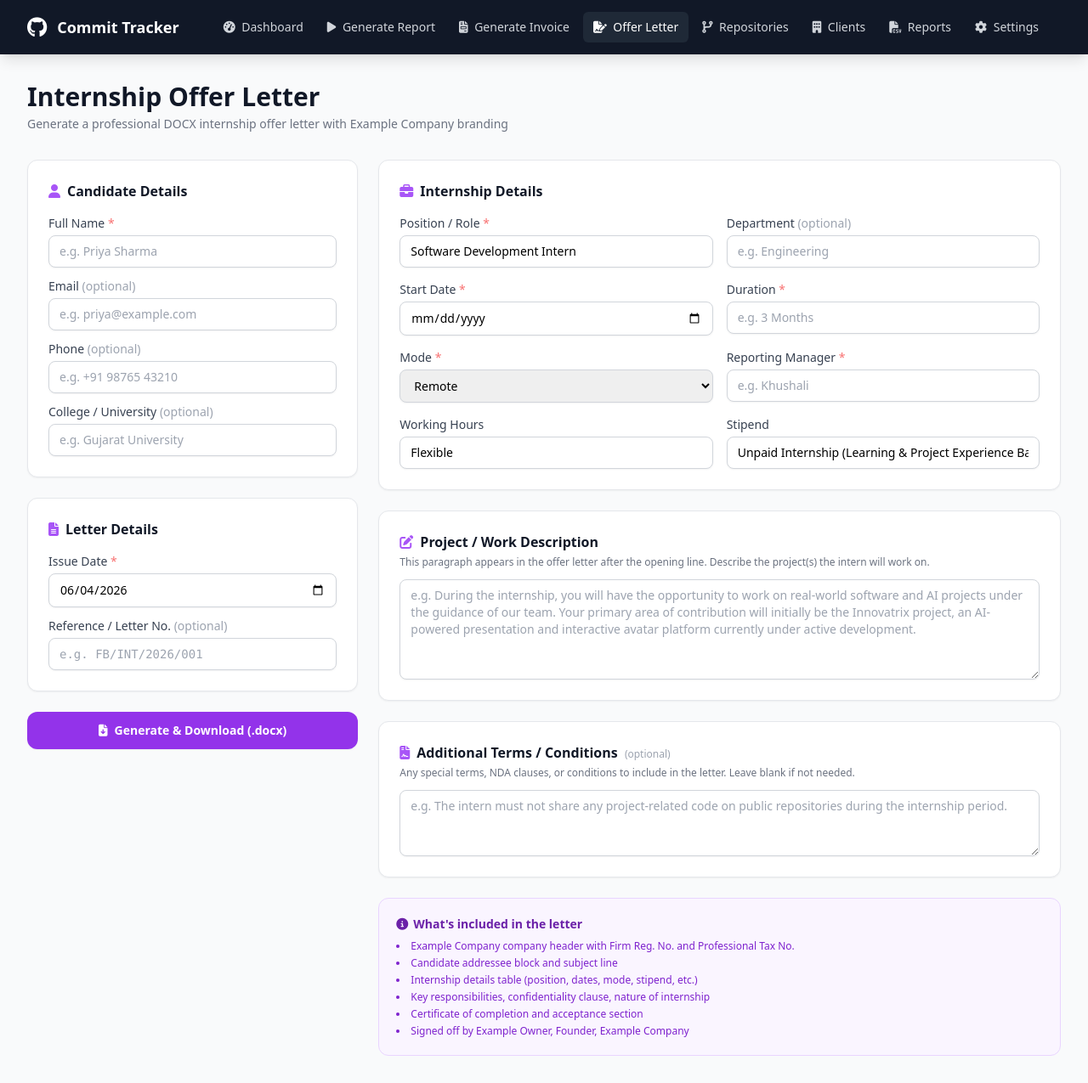
After one commit to hetvi0607/fusion-panel-public, a Flask app: page /offer-letter in a window 1280 px wide. The commit adds this page. Shown: the whole page at 85% size. Run offline with Flask 3, Linux system fonts and the light colour scheme; parts of the project's set-up code (start-up, migrations or seed data) failed here and were passed over; some libraries are stand-ins or nearby versions.

Commit message:
feat: add internship offer letter generation with DOCX export
- Create `OfferLetterGenerator` class to produce branded Example Company offer letters
- Add `/offer-letter` route with form for candidate details, internship terms, and project description
- New `offer_letter.html` template with multi-column layout and date pickers
- Include offer letter navigation link in base template sidebar
- Generate DOCX files with company header, internship details table, responsibilities, and signature section
- Support

```diff
--- a/gui/app.py
+++ b/gui/app.py
@@ -30,6 +30,7 @@ from src.core.github_client import GitHubClient
 from src.core.csv_reporter import CSVReporter
 from src.core.ai.csv_summarizer import AICsvSummarizer
 from src.core.invoice_generator import InvoiceGenerator
+from src.core.offer_letter_generator import OfferLetterGenerator
 
 app = Flask(__name__, template_folder='templates', static_folder='static')
 app.secret_key = os.urandom(24)
@@ -50,6 +51,10 @@ def get_reports_dir():
 
 def get_invoices_dir():
     return os.path.join(PROJECT_ROOT, "data", "invoices")
+
+
+def get_offer_letters_dir():
+    return os.path.join(PROJECT_ROOT, "data", "offer_letters")
 
 
 # ---------------------------------------------------------------------------
@@ -564,6 +569,77 @@ def download_invoice(filename):
 
 
 # ---------------------------------------------------------------------------
+# Offer Letter Generation
+# ---------------------------------------------------------------------------
+@app.route("/offer-letter", methods=["GET"])
+def offer_letter_page():
+    return render_template("offer_letter.html", form=None)
+
+
+@app.route("/offer-letter", methods=["POST"])
+def generate_offer_letter():
+    form = request.form
+
+    candidate_name = form.get("candidate_name", "").strip()
+    if not candidate_name:
+        flash("Candidate name is required.", "error")
+        return render_template("offer_letter.html", form=form)
+
+    # Parse issue_date from YYYY-MM-DD to "D Month YYYY"
+    issue_date_raw = form.get("issue_date", "")
+    try:
+        parsed_issue = datetime.strptime(issue_date_raw, "%Y-%m-%d")
+        issue_date_str = parsed_issue.strftime("%-d %B %Y")
+    except ValueError:
+        issue_date_str = issue_date_raw
+
+    # Parse start_date from YYYY-MM-DD to "D Month YYYY"
+    start_date_raw = form.get("start_date", "")
+    try:
+        parsed_start = datetime.strptime(start_date_raw, "%Y-%m-%d")
+        start_date_str = parsed_start.strftime("%-d %B %Y")
+    except ValueError:
+        start_date_str = start_date_raw
+
+    data = {
+        "candidate_name": candidate_name,
+        "candidate_email": form.get("candidate_email", "").strip(),
+        "candidate_phone": form.get("candidate_phone", "").strip(),
+        "candidate_college": form.get("candidate_college", "").strip(),
+        "issue_date": issue_date_str,
+        "letter_ref": form.get("letter_ref", "").strip(),
+        "position": form.get("position", "Software Development Intern").strip(),
+        "department": form.get("department", "").strip(),
+        "start_date": start_date_str,
+        "duration": form.get("duration", "").strip(),
+        "mode": form.get("mode", "Remote").strip(),
+        "reporting_manager": form.get("reporting_manager", "").strip(),
+        "working_hours": form.get("working_hours", "Flexible").strip(),
+        "stipend": form.get("stipend", "").strip(),
+        "project_description": form.get("project_description", "").strip(),
+        "extra_terms": form.get("extra_terms", "").strip(),
+    }
+
+    try:
+        generator = OfferLetterGenerator()
+        offer_letters_dir = get_offer_letters_dir()
+        os.makedirs(offer_letters_dir, exist_ok=True)
+
+        safe_name = candidate_name.lower().replace(" ", "_")
+        date_slug = issue_date_raw or datetime.now().strftime("%Y-%m-%d")
+        filename = f"offer_letter_{safe_name}_{date_slug}.docx"
+        output_path = os.path.join(offer_letters_dir, filename)
+
+        generator.generate_offer_letter(data, output_path)
+        logger.info(f"Offer letter generated: {output_path}")
+        return send_file(output_path, as_attachment=True, download_name=filename)
+    except Exception as e:
+        logger.error(f"Error generating offer letter: {e}")
+        flash(f"Error generating offer letter: {e}", "error")
+        return render_template("offer_letter.html", form=form)
+
+
+# ---------------------------------------------------------------------------
 # Client Management
 # ---------------------------------------------------------------------------
 @app.route("/clients")
--- a/gui/templates/base.html
+++ b/gui/templates/base.html
@@ -37,6 +37,11 @@
                                class="nav-link rounded-md px-3 py-2 text-sm font-medium
                                {% if '/invoice' in request.path or ('inv_' in request.path) %}bg-gray-800 text-white{% else %}text-gray-300 hover:bg-gray-700 hover:text-white{% endif %}">
                                 <i class="fa-solid fa-file-invoice mr-1"></i> Generate Invoice
+                            </a>
+                            <a href="/offer-letter"
+                               class="nav-link rounded-md px-3 py-2 text-sm font-medium
+                               {% if '/offer-letter' in request.path %}bg-gray-800 text-white{% else %}text-gray-300 hover:bg-gray-700 hover:text-white{% endif %}">
+                                <i class="fa-solid fa-file-signature mr-1"></i> Offer Letter
                             </a>
                             <a href="/repos"
                                class="nav-link rounded-md px-3 py-2 text-sm font-medium
--- /dev/null
+++ b/gui/templates/offer_letter.html
@@ -0,0 +1,194 @@
+{% extends "base.html" %}
+{% block title %}Internship Offer Letter - Commit Tracker{% endblock %}
+
+{% block content %}
+<div class="mb-8">
+    <h1 class="text-3xl font-bold text-gray-900">Internship Offer Letter</h1>
+    <p class="mt-1 text-sm text-gray-500">Generate a professional DOCX internship offer letter with Example Company branding</p>
+</div>
+
+<form method="POST" action="/offer-letter" class="space-y-6">
+    <div class="grid grid-cols-1 lg:grid-cols-3 gap-6">
+
+        <!-- Left Column -->
+        <div class="lg:col-span-1 space-y-6">
+
+            <!-- Candidate Details -->
+            <div class="bg-white rounded-xl shadow-sm border border-gray-200 p-6">
+                <h2 class="text-base font-semibold text-gray-900 mb-4">
+                    <i class="fa-solid fa-user text-purple-500 mr-2"></i>Candidate Details
+                </h2>
+                <div class="space-y-3">
+                    <div>
+                        <label class="block text-sm font-medium text-gray-700 mb-1">Full Name <span class="text-red-400">*</span></label>
+                        <input type="text" name="candidate_name" required placeholder="e.g. Priya Sharma"
+                               value="{{ form.candidate_name if form else '' }}"
+                               class="block w-full rounded-lg border-gray-300 shadow-sm focus:border-purple-500 focus:ring-purple-500 text-sm px-3 py-2 border">
+                    </div>
+                    <div>
+                        <label class="block text-sm font-medium text-gray-700 mb-1">Email <span class="text-gray-400 font-normal">(optional)</span></label>
+                        <input type="email" name="candidate_email" placeholder="e.g. priya@example.com"
+                               value="{{ form.candidate_email if form else '' }}"
+                               class="block w-full rounded-lg border-gray-300 shadow-sm focus:border-purple-500 focus:ring-purple-500 text-sm px-3 py-2 border">
+                    </div>
+                    <div>
+                        <label class="block text-sm font-medium text-gray-700 mb-1">Phone <span class="text-gray-400 font-normal">(optional)</span></label>
+                        <input type="text" name="candidate_phone" placeholder="e.g. +91 98765 43210"
+                               value="{{ form.candidate_phone if form else '' }}"
+                               class="block w-full rounded-lg border-gray-300 shadow-sm focus:border-purple-500 focus:ring-purple-500 text-sm px-3 py-2 border">
+                    </div>
+                    <div>
+                        <label class="block text-sm font-medium text-gray-700 mb-1">College / University <span class="text-gray-400 font-normal">(optional)</span></label>
+                        <input type="text" name="candidate_college" placeholder="e.g. Gujarat University"
+                               value="{{ form.candidate_college if form else '' }}"
+                               class="block w-full rounded-lg border-gray-300 shadow-sm focus:border-purple-500 focus:ring-purple-500 text-sm px-3 py-2 border">
+                    </div>
+                </div>
+            </div>
+
+            <!-- Letter Meta -->
+            <div class="bg-white rounded-xl shadow-sm border border-gray-200 p-6">
+                <h2 class="text-base font-semibold text-gray-900 mb-4">
+                    <i class="fa-solid fa-file-lines text-purple-500 mr-2"></i>Letter Details
+                </h2>
+                <div class="space-y-3">
+                    <div>
+                        <label class="block text-sm font-medium text-gray-700 mb-1">Issue Date <span class="text-red-400">*</span></label>
+                        <input type="date" name="issue_date" id="issue_date" required
+                               value="{{ form.issue_date if form else '' }}"
+                               class="block w-full rounded-lg border-gray-300 shadow-sm focus:border-purple-500 focus:ring-purple-500 text-sm px-3 py-2 border">
+                    </div>
+                    <div>
+                        <label class="block text-sm font-medium text-gray-700 mb-1">Reference / Letter No. <span class="text-gray-400 font-normal">(optional)</span></label>
+                        <input type="text" name="letter_ref" placeholder="e.g. FB/INT/2026/001"
+                               value="{{ form.letter_ref if form else '' }}"
+                               class="block w-full rounded-lg border-gray-300 shadow-sm focus:border-purple-500 focus:ring-purple-500 text-sm px-3 py-2 border font-mono">
+                    </div>
+                </div>
+            </div>
+
+            <!-- Submit -->
+            <button type="submit"
+                    class="w-full flex items-center justify-center rounded-xl bg-purple-600 px-6 py-3 text-sm font-semibold text-white shadow-sm hover:bg-purple-500 focus-visible:outline focus-visible:outline-2 focus-visible:outline-offset-2 focus-visible:outline-purple-600 transition-colors">
+                <i class="fa-solid fa-file-arrow-down mr-2"></i> Generate & Download (.docx)
+            </button>
+        </div>
+
+        <!-- Right Column -->
+        <div class="lg:col-span-2 space-y-6">
+
+            <!-- Internship Details -->
+            <div class="bg-white rounded-xl shadow-sm border border-gray-200 p-6">
+                <h2 class="text-base font-semibold text-gray-900 mb-4">
+                    <i class="fa-solid fa-briefcase text-purple-500 mr-2"></i>Internship Details
+                </h2>
+                <div class="grid grid-cols-1 sm:grid-cols-2 gap-4">
+                    <div>
+                        <label class="block text-sm font-medium text-gray-700 mb-1">Position / Role <span class="text-red-400">*</span></label>
+                        <input type="text" name="position" required placeholder="e.g. Software Development Intern"
+                               value="{{ form.position if form else 'Software Development Intern' }}"
+                               class="block w-full rounded-lg border-gray-300 shadow-sm focus:border-purple-500 focus:ring-purple-500 text-sm px-3 py-2 border">
+                    </div>
+                    <div>
+                        <label class="block text-sm font-medium text-gray-700 mb-1">Department <span class="text-gray-400 font-normal">(optional)</span></label>
+                        <input type="text" name="department" placeholder="e.g. Engineering"
+                               value="{{ form.department if form else '' }}"
+                               class="block w-full rounded-lg border-gray-300 shadow-sm focus:border-purple-500 focus:ring-purple-500 text-sm px-3 py-2 border">
+                    </div>
+                    <div>
+                        <label class="block text-sm font-medium text-gray-700 mb-1">Start Date <span class="text-red-400">*</span></label>
+                        <input type="date" name="start_date" id="start_date_field" required
+                               value="{{ form.start_date if form else '' }}"
+                               class="block w-full rounded-lg border-gray-300 shadow-sm focus:border-purple-500 focus:ring-purple-500 text-sm px-3 py-2 border">
+                    </div>
+                    <div>
+                        <label class="block text-sm font-medium text-gray-700 mb-1">Duration <span class="text-red-400">*</span></label>
+                        <input type="text" name="duration" required placeholder="e.g. 3 Months"
+                               value="{{ form.duration if form else '' }}"
+                               class="block w-full rounded-lg border-gray-300 shadow-sm focus:border-purple-500 focus:ring-purple-500 text-sm px-3 py-2 border">
+                    </div>
+                    <div>
+                        <label class="block text-sm font-medium text-gray-700 mb-1">Mode <span class="text-red-400">*</span></label>
+                        <select name="mode"
+                                class="block w-full rounded-lg border-gray-300 shadow-sm focus:border-purple-500 focus:ring-purple-500 text-sm px-3 py-2 border">
+                            <option value="Remote" {% if not form or form.mode == 'Remote' %}selected{% endif %}>Remote</option>
+                            <option value="On-site" {% if form and form.mode == 'On-site' %}selected{% endif %}>On-site</option>
+                            <option value="Hybrid" {% if form and form.mode == 'Hybrid' %}selected{% endif %}>Hybrid</option>
+                        </select>
+                    </div>
+                    <div>
+                        <label class="block text-sm font-medium text-gray-700 mb-1">Reporting Manager <span class="text-red-400">*</span></label>
+                        <input type="text" name="reporting_manager" required placeholder="e.g. Khushali"
+                               value="{{ form.reporting_manager if form else '' }}"
+                               class="block w-full rounded-lg border-gray-300 shadow-sm focus:border-purple-500 focus:ring-purple-500 text-sm px-3 py-2 border">
+                    </div>
+                    <div>
+                        <label class="block text-sm font-medium text-gray-700 mb-1">Working Hours</label>
+                        <input type="text" name="working_hours" placeholder="e.g. Flexible"
+                               value="{{ form.working_hours if form else 'Flexible' }}"
+                               class="block w-full rounded-lg border-gray-300 shadow-sm focus:border-purple-500 focus:ring-purple-500 text-sm px-3 py-2 border">
+                    </div>
+                    <div>
+                        <label class="block text-sm font-medium text-gray-700 mb-1">Stipend</label>
+                        <input type="text" name="stipend" placeholder="e.g. Unpaid Internship (Learning & Project Experience Based)"
+                               value="{{ form.stipend if form else 'Unpaid Internship (Learning & Project Experience Based)' }}"
+                               class="block w-full rounded-lg border-gray-300 shadow-sm focus:border-purple-500 focus:ring-purple-500 text-sm px-3 py-2 border">
+                    </div>
+                </div>
+            </div>
+
+            <!-- Project Description -->
+            <div class="bg-white rounded-xl shadow-sm border border-gray-200 p-6">
+                <h2 class="text-base font-semibold text-gray-900 mb-1">
+                    <i class="fa-solid fa-pen-to-square text-purple-500 mr-2"></i>Project / Work Description
+                </h2>
+                <p class="text-xs text-gray-500 mb-3">This paragraph appears in the offer letter after the opening line. Describe the project(s) the intern will work on.</p>
+                <textarea name="project_description" rows="5"
+                          placeholder="e.g. During the internship, you will have the opportunity to work on real-world software and AI projects under the guidance of our team. Your primary area of contribution will initially be the Innovatrix project, an AI-powered presentation and interactive avatar platform currently under active development."
+                          class="block w-full rounded-lg border-gray-300 shadow-sm focus:border-purple-500 focus:ring-purple-500 text-sm px-3 py-2 border resize-y">{{ form.project_description if form else '' }}</textarea>
+            </div>
+
+            <!-- Extra Terms -->
+            <div class="bg-white rounded-xl shadow-sm border border-gray-200 p-6">
+                <h2 class="text-base font-semibold text-gray-900 mb-1">
+                    <i class="fa-solid fa-file-contract text-purple-500 mr-2"></i>Additional Terms / Conditions
+                    <span class="text-gray-400 font-normal text-xs ml-1">(optional)</span>
+                </h2>
+                <p class="text-xs text-gray-500 mb-3">Any special terms, NDA clauses, or conditions to include in the letter. Leave blank if not needed.</p>
+                <textarea name="extra_terms" rows="3"
+                          placeholder="e.g. The intern must not share any project-related code on public repositories during the internship period."
+                          class="block w-full rounded-lg border-gray-300 shadow-sm focus:border-purple-500 focus:ring-purple-500 text-sm px-3 py-2 border resize-y">{{ form.extra_terms if form else '' }}</textarea>
+            </div>
+
+            <!-- Info Box -->
+            <div class="bg-purple-50 border border-purple-200 rounded-xl p-5">
+                <h3 class="text-sm font-semibold text-purple-800 mb-2"><i class="fa-solid fa-circle-info mr-1.5"></i>What's included in the letter</h3>
+                <ul class="text-xs text-purple-700 space-y-1 list-disc list-inside">
+                    <li>Example Company company header with Firm Reg. No. and Professional Tax No.</li>
+                    <li>Candidate addressee block and subject line</li>
+                    <li>Internship details table (position, dates, mode, stipend, etc.)</li>
+                    <li>Key responsibilities, confidentiality clause, nature of internship</li>
+                    <li>Certificate of completion and acceptance section</li>
+                    <li>Signed off by Example Owner, Founder, Example Company</li>
+                </ul>
+            </div>
+
+        </div>
+    </div>
+</form>
+{% endblock %}
+
+{% block scripts %}
+<script>
+function pad(n) { return n < 10 ? '0' + n : n; }
+const monthNames = ['January','February','March','April','May','June','July','August','September','October','November','December'];
+
+document.addEventListener('DOMContentLoaded', function () {
+    const issueDateInput = document.getElementById('issue_date');
+    if (!issueDateInput.value) {
+        const now = new Date();
+        issueDateInput.value = now.getFullYear() + '-' + pad(now.getMonth() + 1) + '-' + pad(now.getDate());
+    }
+});
+</script>
+{% endblock %}
```
Also changed, not shown: src/core/offer_letter_generator.py (added, +382 -0 lines).
